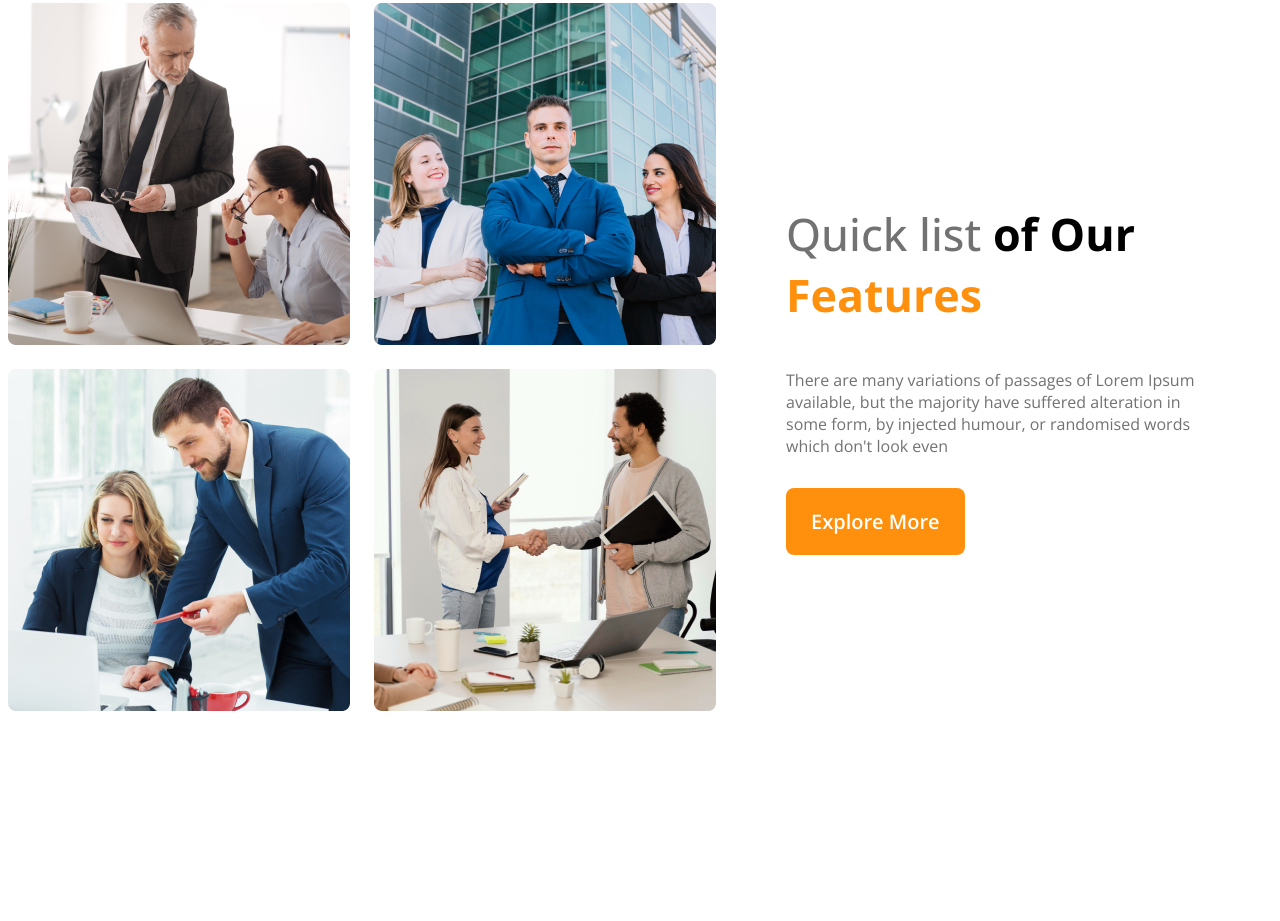
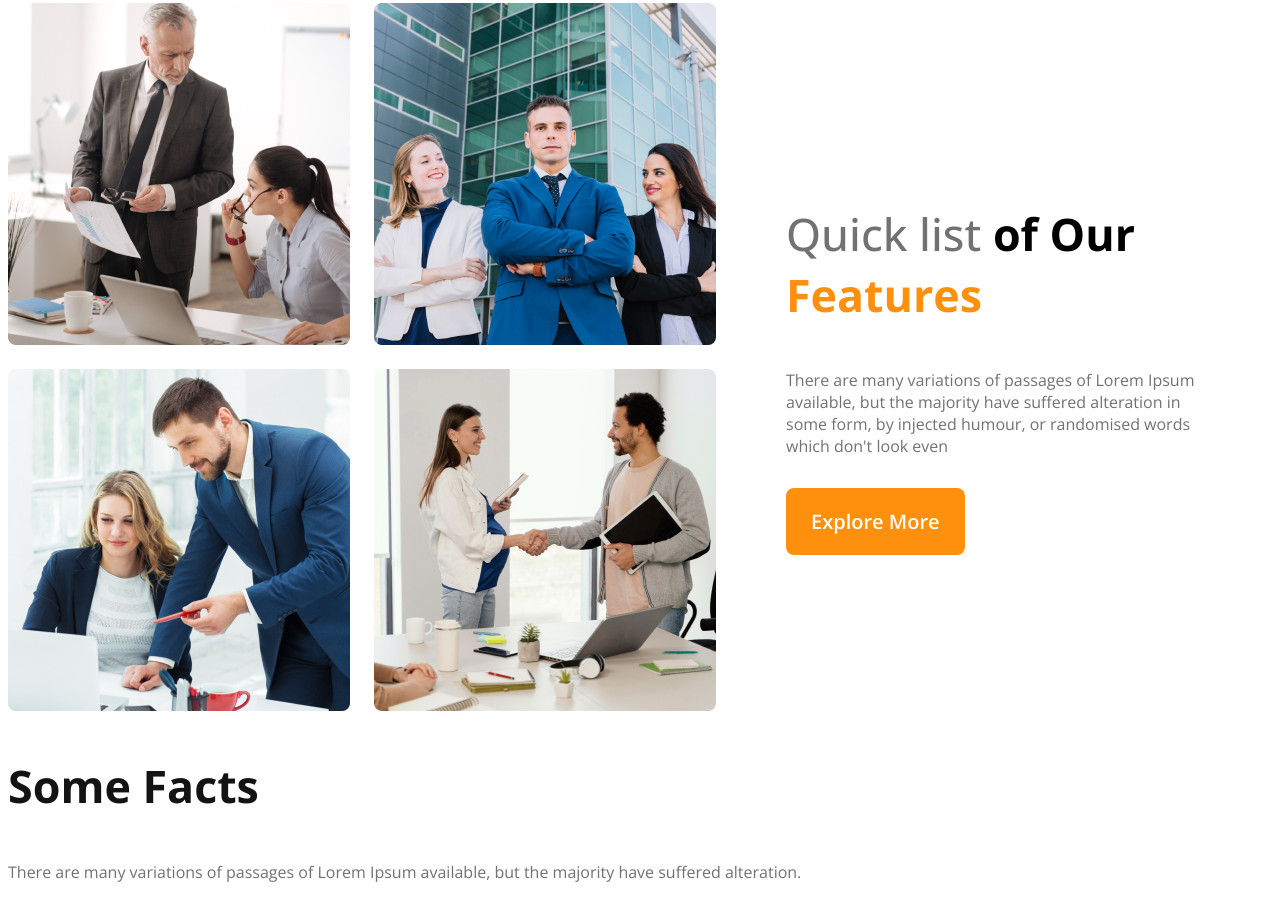
Before and after one commit to Ariyan-Mahmud07/g3-architects-website, a plain HTML site: page index.html in a window 1280 px wide. Shown: the part 1196-2117 px from the top of the page. Before the commit the page ends 1977 px from the top, so only its background shows below. Drawn offline with nearby package versions, Linux system fonts and the light colour scheme.

Commit message:
sheared css styles

```diff
--- a/index.html
+++ b/index.html
@@ -43,6 +43,15 @@
                 <button class="btn-primary">Explore More</button>
             </div>
         </section>
+        <!-- features section -->
+        <section class="features">
+
+        </section>
+        <!-- facts-section -->
+        <section class="facts">
+            <h3 class="section-title">Some Facts</h3>
+            <p class="text-light-grey">There are many variations of passages of Lorem Ipsum available, but the majority have suffered alteration.</p>
+        </section>
     </main>
     <footer>
 
--- a/styles/architect.css
+++ b/styles/architect.css
@@ -16,6 +16,14 @@
     cursor: pointer;
     /* margin-bottom: 30px; */
     margin-top: 15px;
+}
+.text-light-grey{
+    color:#727272;
+}
+.section-title{
+    font-size: 2.8rem;
+    font-weight: 700;
+    color: #131313;
 }
 /* header styles */
 header{
```
